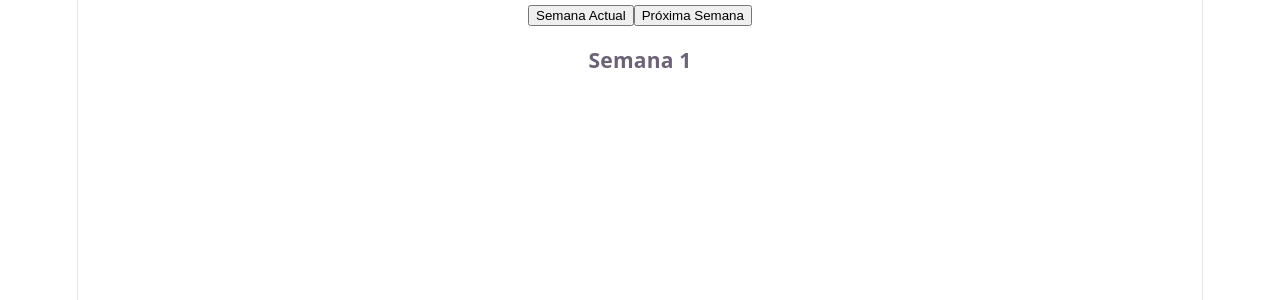
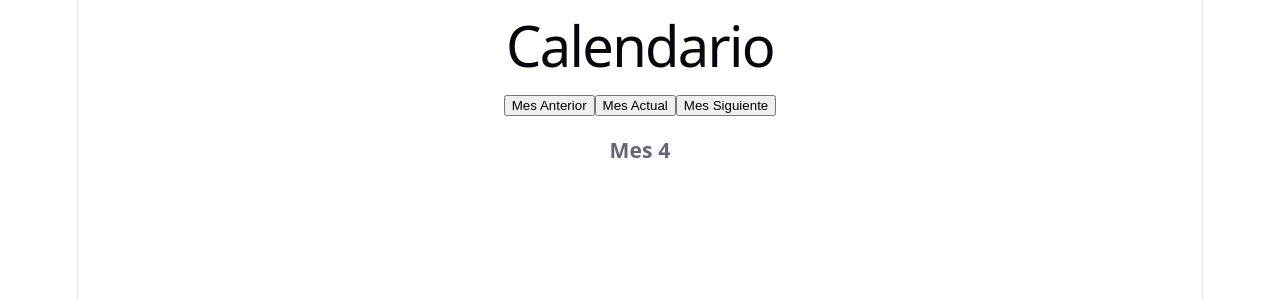
Before and after one commit to Christian-Curbelo-004/Calendario, a React (Vite) app: page / in a window 1280 px wide. Shown: the top 300 px of the page. Built offline with nearby package versions, Linux system fonts and the light colour scheme.

Commit message:
subiendo formato de mes funcional

```diff
--- a/src/App.jsx
+++ b/src/App.jsx
@@ -3,39 +3,34 @@ import reactLogo from './assets/react.svg'
 import viteLogo from './assets/vite.svg'
 import heroImg from './assets/hero.png'
 import './App.css'
-import Semana from './semana/semanaData'
-import FiltroSemana from './semana/semana'
+import meses from './mes/meses'
+import Mes from './mes/mesData'
 
-const semanaData = [
-    { id: 1, nombre: 'Semana 1' },
-    { id: 2, nombre: 'Semana 2' },
-    { id: 3, nombre: 'Semana 3' },
-    { id: 4, nombre: 'Semana 4' },
+const mesData = [
+    { id: 0, nombre: 'Mes 0', mes: 0 },
+    { id: 1, nombre: 'Mes 1', mes: 1 },
+    { id: 2, nombre: 'Mes 2', mes: 2 },
+    { id: 3, nombre: 'Mes 3', mes: 3 },
+    { id: 4, nombre: 'Mes 4', mes: 4 },
+    { id: 5, nombre: 'Mes 5', mes: 5 },
+    { id: 6, nombre: 'Mes 6', mes: 6 },
+    { id: 7, nombre: 'Mes 7', mes: 7 },
+    { id: 8, nombre: 'Mes 8', mes: 8 },
+    { id: 9, nombre: 'Mes 9', mes: 9 },
+    { id: 10, nombre: 'Mes 10', mes: 10 },
+    { id: 11, nombre: 'Mes 11', mes: 11 },
+
 ];
 
 
 function App() {
-  const [filtro, setFiltro] = useState('current');
+  return (
+    <div className="App">
+      <h1>Calendario</h1>
+      <Mes mes={mesData} />
+    </div>
+  )
 
-  const semanaFiltrada = semanaData.filter(semana => {
-    if (filtro === 'current') {
-      return semana.id === 1;
-    } else if (filtro === 'next') {
-      return semana.id === 2;
-    }
-    return true;
-  });
-  return (
-    <div>
-      <FiltroSemana />
-
-      {semanaFiltrada.map(semana => (
-        <div key={semana.id}>
-          <h3>{semana.nombre}</h3>
-        </div>
-      ))}
-    </div>
-  );
 }
 
 export default App;
--- a/src/main.jsx
+++ b/src/main.jsx
@@ -2,7 +2,9 @@ import { StrictMode } from 'react'
 import { createRoot } from 'react-dom/client'
 import './index.css'
 import App from './App.jsx'
-import Semana from './semana/semanaData.jsx'
+import Mes from './mes/mesData.jsx'
+import FiltroMes from './mes/mes.jsx'
+import meses from './mes/meses.jsx'
 
 createRoot(document.getElementById('root')).render(
   <StrictMode>
--- /dev/null
+++ b/src/mes/mes.jsx
@@ -0,0 +1,11 @@
+
+export default function FiltroMes({setFiltro}) {
+    const [mesFiltrado, setMesFiltrado] = useState(1);
+    return(
+        <div className="filtro-mes">
+            <button onClick={() => setFiltro(mesFiltrado)}>Mes Actual</button>
+            <button onClick={() => setFiltro(mesFiltrado)}>Mes Anterior</button>
+            <button onClick={() => setMesFiltrado(mesFiltrado + 1)}>Mes Siguiente</button>
+        </div>
+    )
+}
--- /dev/null
+++ b/src/mes/mesData.jsx
@@ -0,0 +1,42 @@
+import {useState} from 'react';
+import meses from './meses';
+
+
+export default function Mes({mes=[]}){
+    const [mesFiltrado, setMesFiltrado] = useState(new Date().getMonth());
+    const mesesFiltrados = mes.filter(item => item.mes === mesFiltrado);
+
+    function mesAnterior(){
+        setMesFiltrado((mesFiltrado - 1+12)%12);
+    }
+
+    function mesActual(){
+        setMesFiltrado(new Date().getMonth());
+    }
+
+    function mesSiguiente(){
+        setMesFiltrado((mesFiltrado + 1)%12);
+    }
+
+
+    return (
+        <div className= "mes">
+            <header className="encabezado">
+                <div className="meses">
+                    <button onClick={mesAnterior}>Mes Anterior</button>
+                    <button onClick={mesActual}>Mes Actual</button>
+                    <button onClick={mesSiguiente}>Mes Siguiente</button>
+                </div>
+                {
+                    <div className="filtro-mes">
+                        {mesesFiltrados.map(item => (
+                            <div key={item.id}>
+                                <h3>{item.nombre}</h3>
+                            </div>
+                        ))}
+                    </div>
+                }
+            </header>
+        </div>
+    )
+}
--- /dev/null
+++ b/src/mes/meses.jsx
@@ -0,0 +1,18 @@
+import react from 'react';
+
+const meses = [
+    'Enero',
+    'Febrero',
+    'Marzo',
+    'Abril',
+    'Mayo',
+    'Junio',
+    'Julio',
+    'Agosto',
+    'Setiembre',
+    'Octubre',
+    'Noviembre',
+    'Diciembre'
+];
+
+export default meses;
--- a/src/semana/semana.jsx
+++ /dev/null
@@ -1,9 +0,0 @@
-
-export default function FiltroSemana({setFiltro}) {
-    return(
-        <div class="filtro-semana">
-            <button onClick={() => setFiltro('current')}>Semana Actual</button>
-            <button onClick={() => setFiltro('next')}>Próxima Semana</button>
-        </div>
-    )
-}
--- a/src/semana/semanaData.jsx
+++ /dev/null
@@ -1,28 +0,0 @@
-import {useState} from 'react';
-
-
-export default function Semana({semana=[]}){
-    const [filtro, setMostrarFiltros] = useState('current');
-
-    return (
-        <div className= "semana">
-            <header className="encabezado">
-                <FiltroSemana setFiltro={setMostrarFiltros} />
-
-                <button type = "button" className="fitro-semana" onClick={() => setMostrarFiltros('next')}>
-                    Próxima Semana
-                </button>
-                Filtrar por semana
-                {filtro &&
-                    <div className="filtro-semana">
-                        {semana.map(semana => (
-                            <div key={semana.id}>
-                                <h3>{semana.nombre}</h3>
-                            </div>
-                        ))}
-                    </div>
-                }
-            </header>
-        </div>
-    )
-}
```
